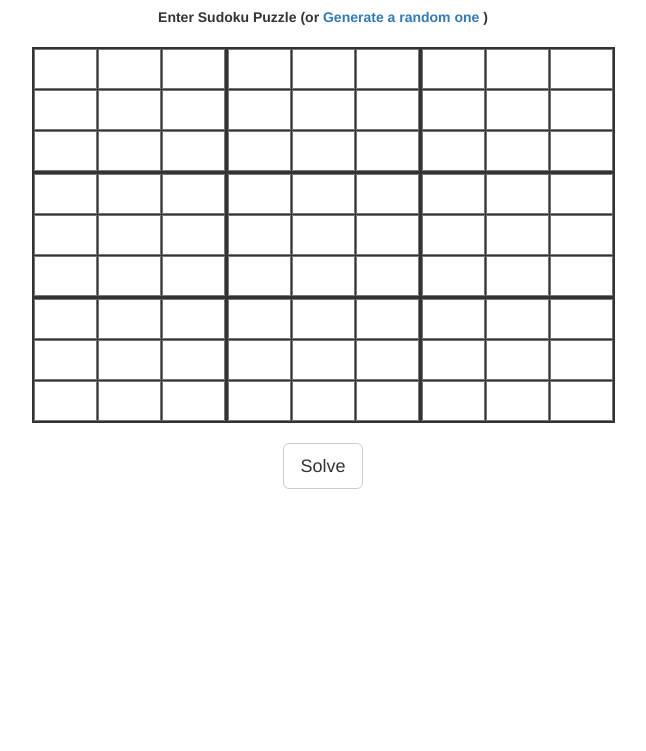
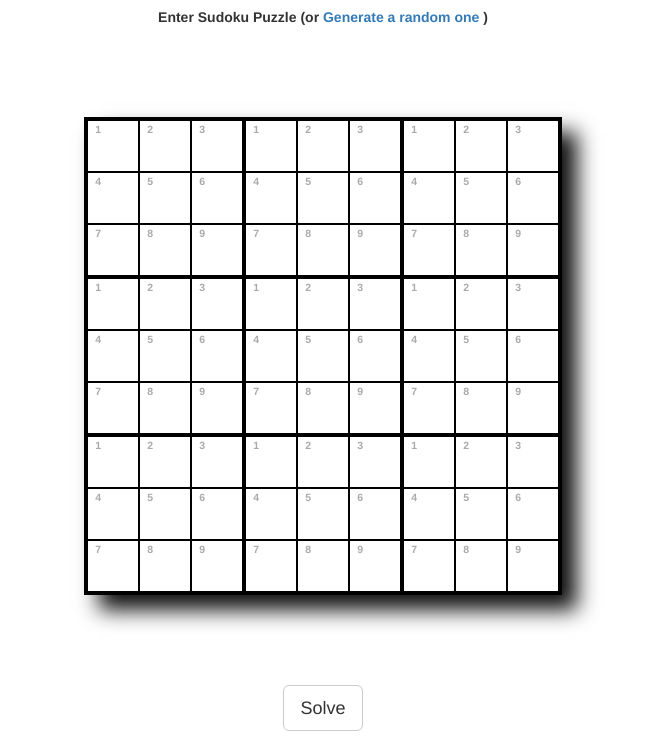
Before and after one commit to jashan498/DS_project, a plain HTML site: page index.html in a window 1280 px wide. Shown: the part 63-814 px from the top of the page, without its empty margins (317-963 px from the left). Drawn offline with nearby package versions, Linux system fonts and the light colour scheme.

Commit message:
Changed grid html

```diff
--- a/index.css
+++ b/index.css
@@ -1,19 +1,62 @@
-table {
-  border-collapse: collapse;
-}
-
-td {
-  border: solid thin;
-  text-align: center;
-  padding: 0;
+a {
+  text-decoration: none;
 }
 
 input {
+  outline: none;
+}
+
+.sudoku {
+  margin: 70px auto;
+  width: 478px;
+  height: 478px;
+  background: #777;
+  border: 2px solid #000;
+  box-shadow: 15px 15px 20px #111;
+}
+.sudoku .sudoku-row {
+  clear: both;
+}
+.sudoku .sudoku-row .sudoku-square {
+  float: left;
+  border: 1px solid #000;
+}
+.sudoku .sudoku-row .sudoku-square .cell:nth-child(3n + 1) {
+  clear: both;
+}
+.sudoku .sudoku-row .sudoku-square .cell {
+  float: left;
+  position: relative;
+  height: 50px;
+  width: 50px;
+  background: #fff;
+  border: 1px solid #000;
+  box-sizing: content-box;
+}
+.sudoku .sudoku-row .sudoku-square .cell a {
+  margin: 0;
+  padding: 0;
+}
+.sudoku .sudoku-row .sudoku-square .cell input.cell-value {
   display: block;
   font-size: 30px;
+  color: #000;
+  width: 50px;
+  height: 50px;
   text-align: center;
 }
-
-a {
+.sudoku .sudoku-row .sudoku-square .cell input.cell-value:hover {
   text-decoration: none;
 }
+
+.cell-value {
+  border-width: 0px;
+  border: none;
+}
+
+.label {
+  position: absolute;
+  color: #aaa;
+  top: 1px;
+  left: 1px;
+}
--- a/solver.js
+++ b/solver.js
@@ -1,36 +1,37 @@
-function solve(){
+function solve() {
   var solDiv = document.getElementById("solution");
   solDiv.innerHTML = "<strong>Solving ...</strong>\n";
   var puzzleText = readPuzzle();
-  if (!puzzleText || puzzleText.length < 81){
+  if (!puzzleText || puzzleText.length < 81) {
     alert("Invalid Puzzle!!");
     return;
   }
 
   var sol = search(parse_grid(puzzleText));
 
-  if (!sol){
+  if (!sol) {
     alert("No solution found!!\n *** Input may be invalid ***");
     return;
   }
-  solDiv.innerHTML = "<strong>Solution!</strong><br><pre>" + board_string(sol) + "</pre>\n";
+  solDiv.innerHTML =
+    "<strong>Solution!</strong><br><pre>" + board_string(sol) + "</pre>\n";
 }
 
-function pick(){
+function pick() {
   resetPuzzle();
-  var pickIndex = (Math.floor(Math.random()*puzzles.length)%puzzles.length);
+  var pickIndex = Math.floor(Math.random() * puzzles.length) % puzzles.length;
   setPuzzle(puzzles[pickIndex]);
   var solDiv = document.getElementById("solution");
   solDiv.innerHTML = "";
 }
 
-function setPuzzle(puzzleText){
+function setPuzzle(puzzleText) {
   var digIndex = 0;
-  for (var r in rows){
-    for (var c in cols){
+  for (var r in rows) {
+    for (var c in cols) {
       var id = rows[r] + cols[c];
       var dig = puzzleText.charAt(digIndex++);
-      if (digits.indexOf(dig) != -1){
+      if (digits.indexOf(dig) != -1) {
         var inpElem = document.getElementById(id);
         inpElem.value = dig;
       }
@@ -38,9 +39,10 @@ function setPuzzle(puzzleText){
   }
 }
 
-function resetPuzzle(){
-  for (var r in rows){
-    for (var c in cols){
+function resetPuzzle() {
+  console.log(rows, cols);
+  for (var r in rows) {
+    for (var c in cols) {
       var id = rows[r] + cols[c];
       var inpElem = document.getElementById(id);
       inpElem.value = "";
@@ -48,37 +50,40 @@ function resetPuzzle(){
   }
 }
 
-function readPuzzle(){
+function readPuzzle() {
   var puzzleText = "";
-  for (var r in rows){
-    for (var c in cols){
+  for (var r in rows) {
+    for (var c in cols) {
       var id = rows[r] + cols[c];
       var inpElem = document.getElementById(id);
-      puzzleText += (inpElem.value == "" ? "." : inpElem.value);
+      puzzleText += inpElem.value == "" ? "." : inpElem.value;
     }
   }
   return puzzleText;
 }
 
-function drawPuzzle(){
-  document.write('<table style="background-color:black; width:400;">');
-  for (var R = 0; R < 3; R++){
-    document.write("<tr>\n");
-    for (var C = 0; C < 3; C++){
-      document.write("<td>");
-      document.write('<table style="background-color:gray;">');
-      for (var r = 0; r < 3; r++){
-        document.write("<tr>\n");
-        for (var c = 0; c < 3; c++){
-          var id = rows[R*3 + r] + cols[C*3 + c];
-          document.write('<td><input type="text" maxlength="1" size="1" id="' + id + '" value=""/></td>\n');
+function drawPuzzle() {
+  document.write('<section class="sudoku">');
+  for (var R = 0; R < 3; R++) {
+    document.write('<div class="sudoku-row">');
+    for (var C = 0; C < 3; C++) {
+      document.write('<div class="sudoku-square">');
+      for (var r = 0; r < 3; r++) {
+        for (var c = 0; c < 3; c++) {
+          var id = rows[R * 3 + r] + cols[C * 3 + c];
+          var i = 3 * r + c + 1;
+          document.write(
+            '<div class="cell"><span class="label">' +
+              i +
+              '</span><input type="text" maxlength="1" size="1" class="cell-value" id="' +
+              id +
+              '" value=""/></div>'
+          );
         }
-        document.write("</tr>\n");
       }
-      document.write('</table>');
-      document.write("</td>");
+      document.write("</div>");
     }
-    document.write("</tr>\n");
+    document.write("</div>");
   }
-  document.write('</table>');
+  document.write("</section>");
 }
```
